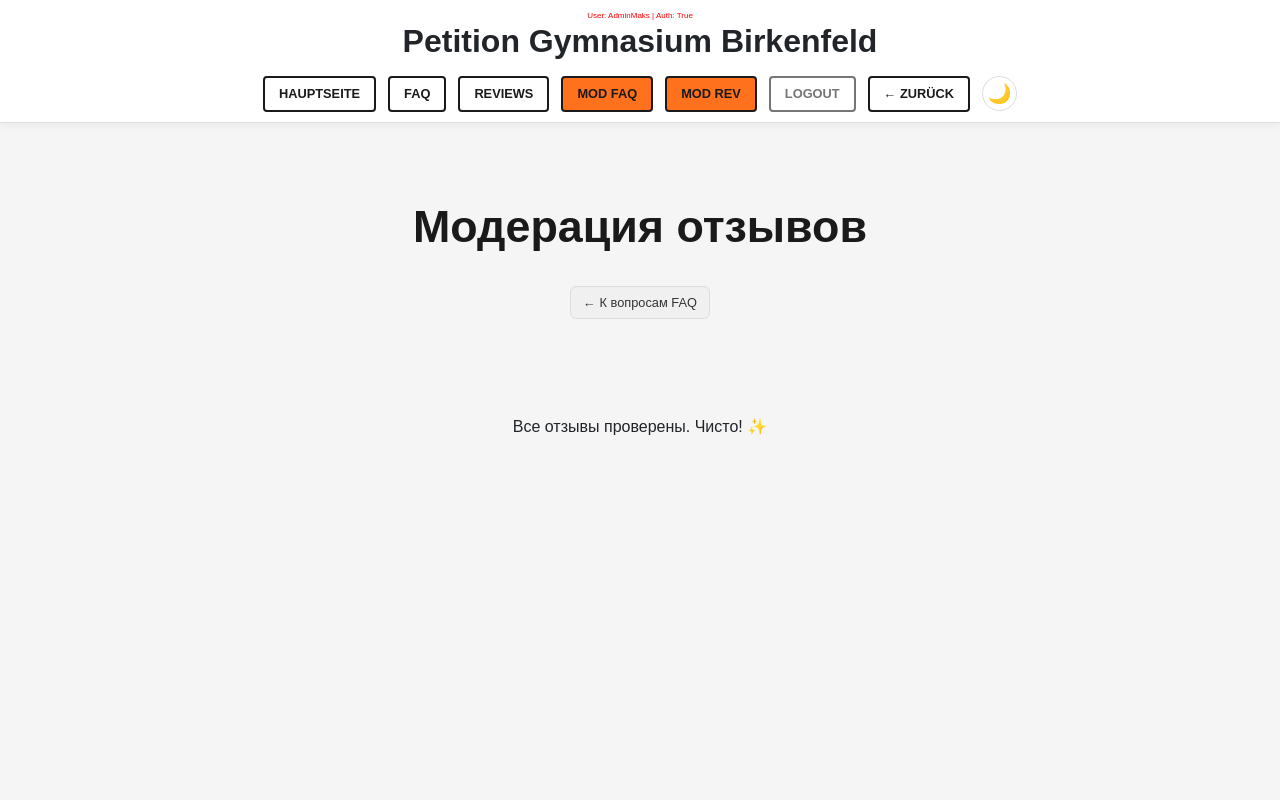
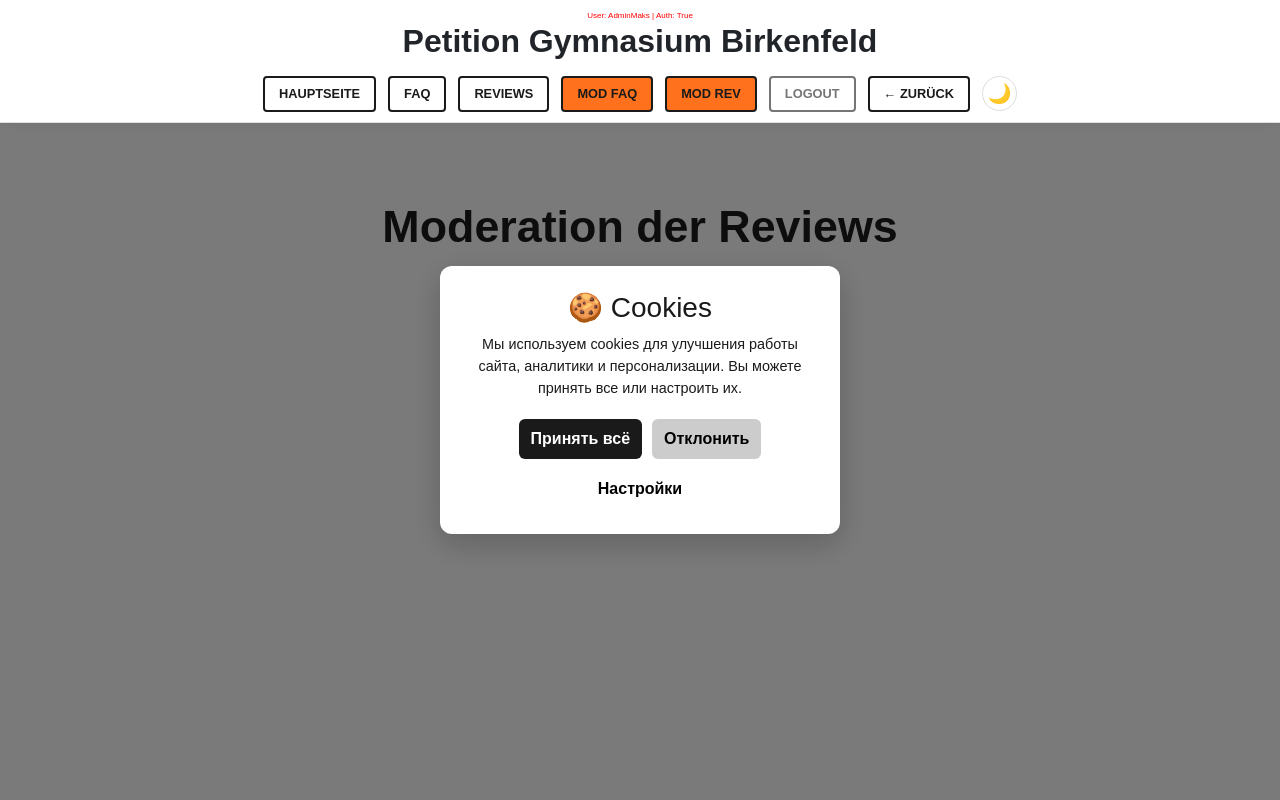
Before and after one commit to Murdddl/Site-GB-GER-Bir-N-, a Django app: page /moderation_rev/ in a window 1280 px wide. Run offline with Django 5.2, Linux system fonts and the light colour scheme; a user stored in the database is signed in; data that the repository does not hold is empty.

Commit message:
update settings

```diff
--- a/petition/static/style.css
+++ b/petition/static/style.css
@@ -238,3 +238,101 @@ body.dark .progress-bar-fill { background-color: #fff; }
 }
 
 body.dark .theme-toggle { border-color: #555; }
+
+/* Overlay затемнение */
+.cookie-overlay {
+    position: fixed;
+    top: 0;
+    left: 0;
+    width: 100%;
+    height: 100%;
+    background: rgba(0,0,0,0.5);
+    display: flex;
+    justify-content: center;
+    align-items: center;
+    z-index: 9999;
+}
+
+/* Само окно */
+.cookie-box {
+    background: #fff;
+    color: #1a1a1a;
+    padding: 25px;
+    border-radius: 12px;
+    max-width: 400px;
+    width: 90%;
+    box-shadow: 0 10px 30px rgba(0,0,0,0.2);
+    text-align: center;
+    animation: fadeIn 0.3s ease;
+}
+
+.cookie-box h3 {
+    margin-bottom: 10px;
+}
+
+.cookie-box p {
+    font-size: 0.9rem;
+    margin-bottom: 20px;
+}
+
+/* Кнопки */
+.cookie-buttons {
+    display: flex;
+    gap: 10px;
+    justify-content: center;
+    flex-wrap: wrap;
+}
+
+.cookie-buttons button {
+    padding: 8px 12px;
+    border-radius: 6px;
+    border: none;
+    cursor: pointer;
+    font-weight: 600;
+}
+
+.btn-accept {
+    background: #1a1a1a;
+    color: white;
+}
+
+.btn-decline {
+    background: #ccc;
+}
+
+.btn-settings {
+    background: transparent;
+    border: 1px solid #ddd;
+}
+
+/* Настройки */
+.cookie-settings {
+    margin-top: 15px;
+    display: none;
+    text-align: left;
+}
+
+.cookie-settings label {
+    display: block;
+    margin-bottom: 8px;
+    font-size: 0.9rem;
+}
+
+.btn-save {
+    margin-top: 10px;
+    width: 100%;
+    background: #1a1a1a;
+    color: white;
+}
+
+/* Анимация */
+@keyframes fadeIn {
+    from { opacity: 0; transform: scale(0.95); }
+    to { opacity: 1; transform: scale(1); }
+}
+
+/* ТЕМНАЯ ТЕМА */
+body.dark .cookie-box {
+    background: #1e1e1e;
+    color: white;
+}
--- a/petition/templates/base.html
+++ b/petition/templates/base.html
@@ -35,6 +35,70 @@
         }
     });
 </script>
+
+<script>
+function acceptAll() {
+    localStorage.setItem('cookieConsent', 'all');
+    hideBanner();
+}
+
+function declineAll() {
+    localStorage.setItem('cookieConsent', 'declined');
+    hideBanner();
+}
+
+function saveSettings() {
+    const analytics = document.getElementById('analytics-cookies').checked;
+    localStorage.setItem('cookieConsent', JSON.stringify({
+        analytics: analytics
+    }));
+    hideBanner();
+}
+
+function toggleSettings() {
+    const box = document.getElementById('cookie-settings');
+    box.style.display = box.style.display === 'block' ? 'none' : 'block';
+}
+
+function hideBanner() {
+    document.getElementById('cookie-overlay').style.display = 'none';
+}
+
+window.addEventListener('DOMContentLoaded', () => {
+    if (localStorage.getItem('cookieConsent')) {
+        hideBanner();
+    }
+});
+</script>
+
+<div id="cookie-overlay" class="cookie-overlay">
+    <div class="cookie-box">
+        <h3>🍪 Cookies</h3>
+        <p>
+            Мы используем cookies для улучшения работы сайта, аналитики и персонализации.
+            Вы можете принять все или настроить их.
+        </p>
+
+        <div class="cookie-buttons">
+            <button class="btn-accept" onclick="acceptAll()">Принять всё</button>
+            <button class="btn-decline" onclick="declineAll()">Отклонить</button>
+            <button class="btn-settings" onclick="toggleSettings()">Настройки</button>
+        </div>
+
+        <div id="cookie-settings" class="cookie-settings">
+            <label>
+                <input type="checkbox" checked disabled>
+                Обязательные (всегда включены)
+            </label>
+            <label>
+                <input type="checkbox" id="analytics-cookies">
+                Аналитика
+            </label>
+
+            <button class="btn-save" onclick="saveSettings()">Сохранить</button>
+        </div>
+    </div>
+</div>
 
 <body>
     <nav class="top-nav">
--- a/petition/templates/moderation_rev.html
+++ b/petition/templates/moderation_rev.html
@@ -5,7 +5,7 @@
 {% block content %}
 
 <main class="container">
-    <h1 class="title">Модерация отзывов</h1>
+    <h1 class="title">Moderation der Reviews</h1>
 
     <div class="mb-4 text-center">
         <a href="{% url 'moderation' %}" class="btn btn-view" style="font-size: 0.8rem;">← К вопросам FAQ</a>
```
